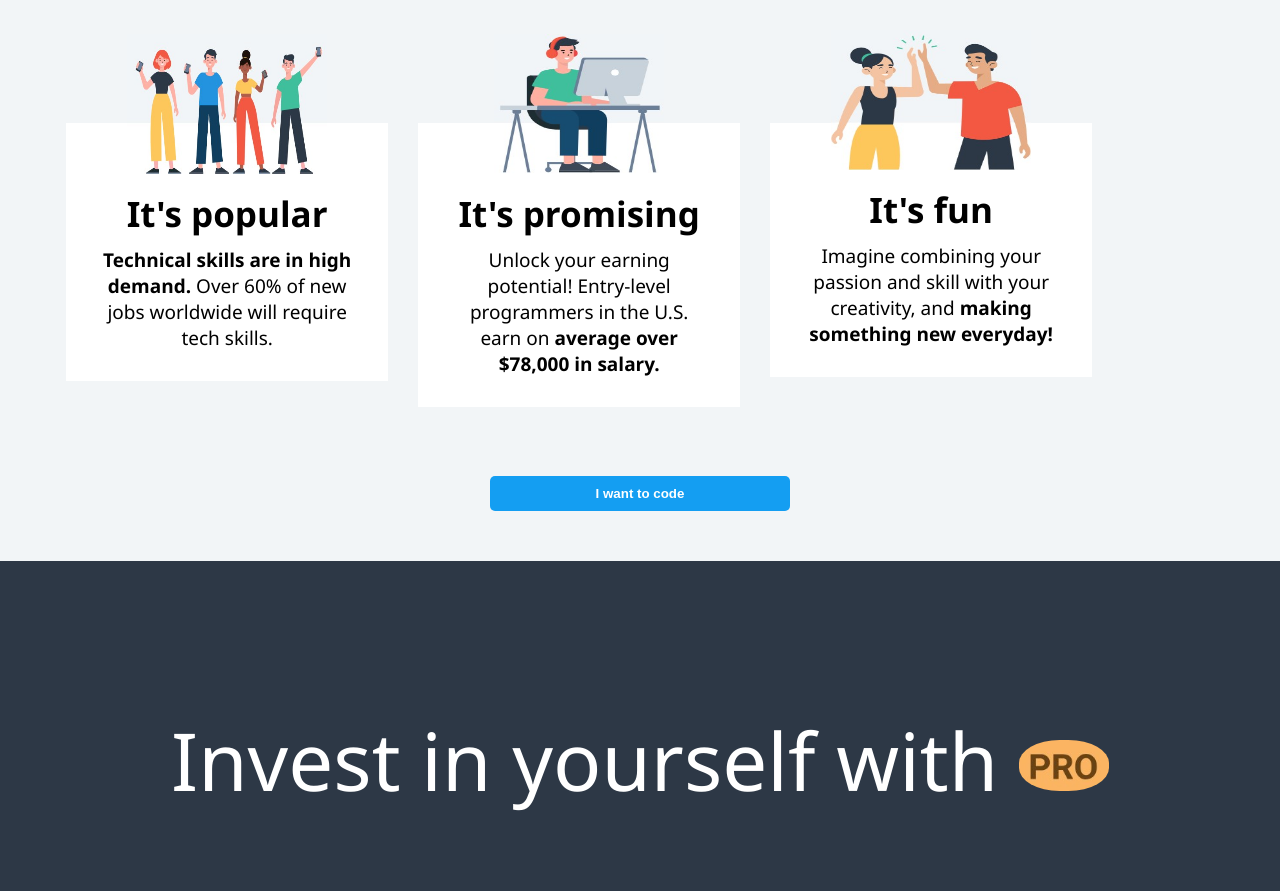
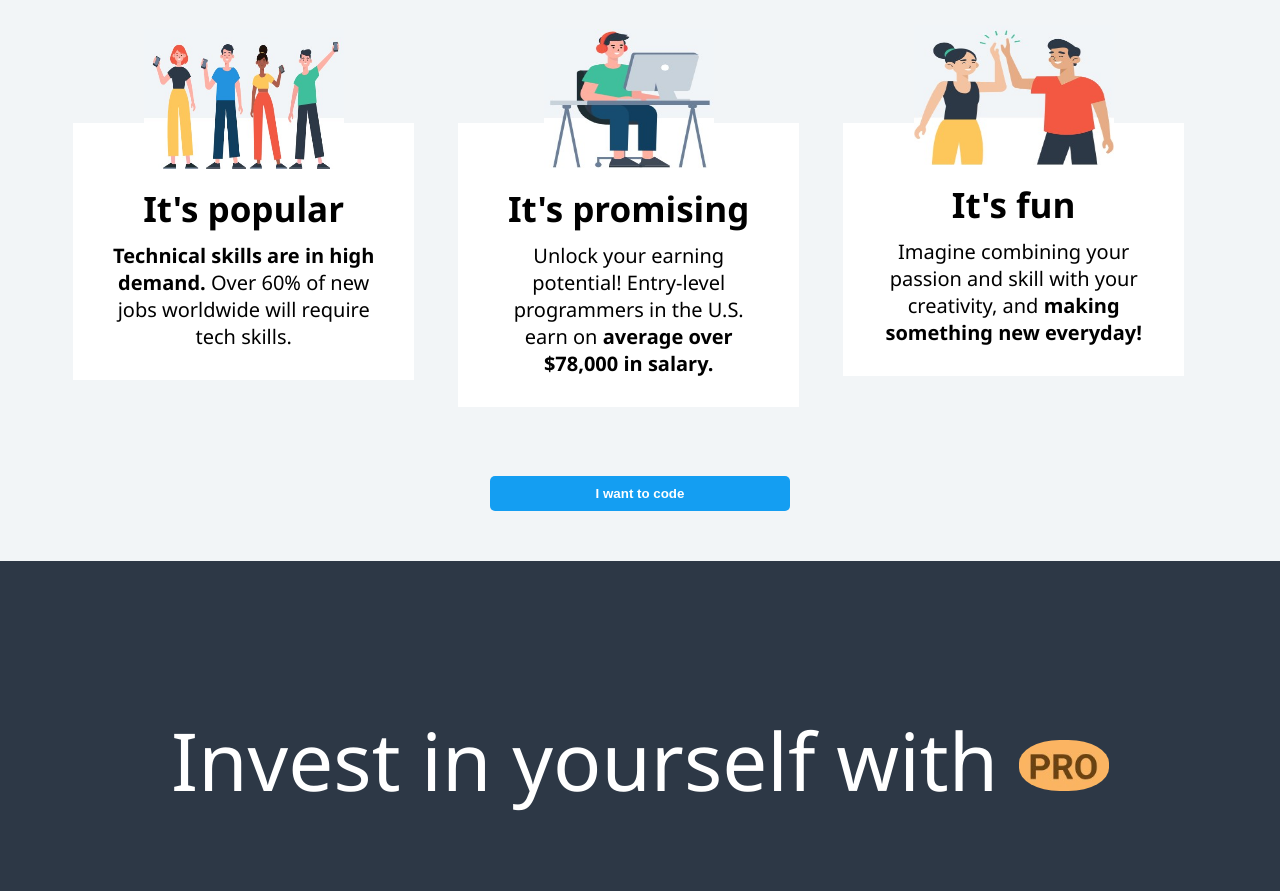
Before and after one commit to MohammedGad23/sololearn-project, a plain HTML site: page index.html in a window 1280 px wide. Shown: the part 4520-5411 px from the top of the page. Drawn offline with Linux system fonts and the light colour scheme.

Commit message:
Update stylehome1.css

```diff
--- a/stylehome1.css
+++ b/stylehome1.css
@@ -87,12 +87,12 @@
 .Code .itemCode{
     position: relative;
     float: left;
-    width: 262px;
-    font-size: 19px;
+    width: 275px;
+    font-size: 20px;
     text-align: center;
-    padding: 20px 30px 30px;
+    padding: 20px 33px 30px;
     background-color: white;
-    margin: 40px 15px 50px;
+    margin: 40px 22px 50px;
 }
 .itemCode .imgCode img{
     position: relative;
```
